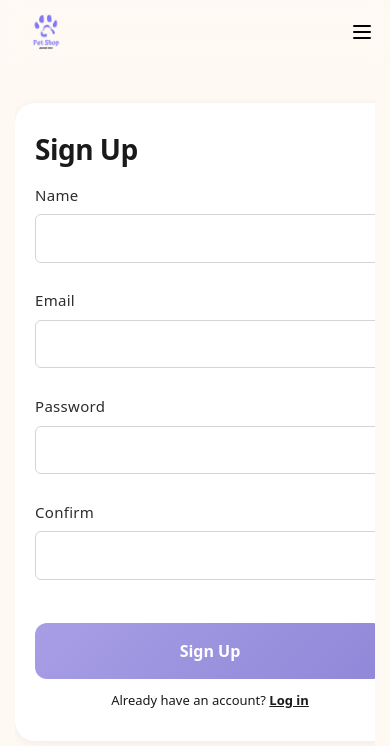
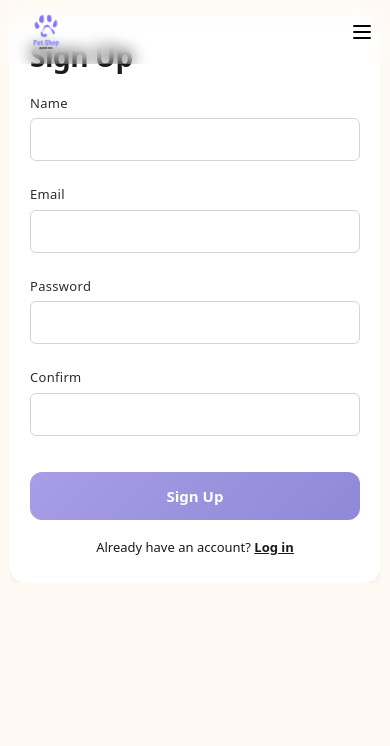
Before and after one commit to independent-project-2/HappyTail-Frontend, a React (Vite) app: page /signup in a window 390 px wide. Shown: the top 746 px of the page. Built offline with nearby package versions, Linux system fonts and the light colour scheme.

Commit message:
some add styles login page and signup page

```diff
--- a/src/pages/Login.tsx
+++ b/src/pages/Login.tsx
@@ -171,7 +171,7 @@ const Login: React.FC = () => {
           <div className="login-image-section">
             <div className="login-image-wrapper">
               <img
-                src="/assets/Images/5184127ebcbd53fe761cd4962df4875947ccd85f.png"
+                src="/assets/Images/1220ca60f061c741e0d04b9305745bf48e653e8d.png"
                 alt="Golden Retriever Puppy"
                 className="login-dog-image"
               />
--- a/src/styles/FormInput.css
+++ b/src/styles/FormInput.css
@@ -53,3 +53,40 @@
   margin-top: -4px;
   display: block;
 }
+
+/* Responsive Design */
+@media (max-width: 768px) {
+  .form-input-group {
+    gap: 6px;
+    margin-bottom: 16px;
+  }
+
+  .form-input-label {
+    font-size: 14px;
+  }
+
+  .form-input-field {
+    padding: 11px 14px;
+    font-size: 14px;
+  }
+}
+
+@media (max-width: 480px) {
+  .form-input-group {
+    gap: 5px;
+    margin-bottom: 14px;
+  }
+
+  .form-input-label {
+    font-size: 13px;
+  }
+
+  .form-input-field {
+    padding: 10px 12px;
+    font-size: 14px;
+  }
+
+  .form-input-error-message {
+    font-size: 12px;
+  }
+}
--- a/src/styles/LoginPage.css
+++ b/src/styles/LoginPage.css
@@ -164,7 +164,7 @@
 .login-image-section {
   background: transparent;
   display: flex;
-  align-items: flex-end;
+  align-items: center;
   justify-content: center;
   padding: 0;
   padding-left: clamp(15px, 2vw, 30px);
@@ -179,7 +179,7 @@
   width: 100%;
   height: 100%;
   display: flex;
-  align-items: flex-end;
+  align-items: center;
   justify-content: center;
   position: relative;
   overflow: hidden;
@@ -191,17 +191,20 @@
   width: auto;
   height: auto;
   object-fit: contain;
-  object-position: bottom center;
+  object-position: center center;
   border: none;
   border-radius: 0;
   filter: drop-shadow(0 4px 8px rgba(0, 0, 0, 0.08));
 }
 
 /* Responsive Design */
+
+/* Tablets and Below (1024px) */
 @media (max-width: 1024px) {
   .login-container {
     grid-template-columns: 1fr;
-    max-width: 500px;
+    max-width: 600px;
+    padding: 20px;
   }
 
   .login-image-section {
@@ -209,26 +212,132 @@
   }
 
   .login-form-section {
-    padding: 40px 30px;
+    margin-right: 0;
+    padding: clamp(25px, 4vh, 50px) clamp(25px, 5vw, 50px);
+    border-radius: 20px;
+  }
+
+  .login-page {
+    position: relative;
   }
 }
 
-@media (max-width: 480px) {
-  .login-title {
-    font-size: 28px;
+/* Mobile Landscape and Small Tablets (768px) */
+@media (max-width: 768px) {
+  .login-content {
+    padding: 15px;
+  }
+
+  .login-container {
+    max-width: 100%;
+    padding: 10px;
   }
 
   .login-form-section {
-    padding: 30px 20px;
+    padding: 30px 25px;
   }
 
-  .login-content {
-    padding: 20px 15px;
+  .login-title {
+    font-size: 32px;
+    margin-bottom: 25px;
+  }
+
+  .login-form {
+    gap: 8px;
   }
 
   .login-options {
     flex-direction: column;
     align-items: flex-start;
+    gap: 12px;
+    margin: 15px 0 20px 0;
+  }
+
+  .login-button {
+    padding: 14px;
+    font-size: 15px;
+  }
+
+  .login-footer {
+    font-size: 14px;
+    margin-top: 20px;
+  }
+}
+
+/* Mobile Portrait (480px) */
+@media (max-width: 480px) {
+  .login-page {
+    position: relative;
+    height: auto;
+    min-height: 100vh;
+  }
+
+  .login-content {
+    padding: 15px 10px;
+    align-items: flex-start;
+  }
+
+  .login-container {
+    padding: 0;
+    max-height: none;
+  }
+
+  .login-form-section {
+    padding: 25px 20px;
+    border-radius: 16px;
+    max-height: none;
+  }
+
+  .login-title {
+    font-size: 28px;
+    margin-bottom: 20px;
+  }
+
+  .login-form {
+    gap: 10px;
+  }
+
+  .login-options {
+    margin: 12px 0 18px 0;
+  }
+
+  .login-button {
+    padding: 13px;
+    font-size: 15px;
+    margin-top: 12px;
+  }
+
+  .login-footer {
+    font-size: 13px;
+    margin-top: 18px;
+  }
+
+  .login-checkbox {
+    font-size: 13px;
+  }
+
+  .login-forgot-link {
+    font-size: 13px;
+  }
+}
+
+/* Small Mobile (360px) */
+@media (max-width: 360px) {
+  .login-form-section {
+    padding: 20px 15px;
+  }
+
+  .login-title {
+    font-size: 24px;
+    margin-bottom: 15px;
+  }
+
+  .login-button {
+    padding: 12px;
+    font-size: 14px;
+  }
+
+  .login-options {
     gap: 10px;
   }
 }
--- a/src/styles/SignUpPage.css
+++ b/src/styles/SignUpPage.css
@@ -90,20 +90,6 @@
   margin-top: clamp(8px, 1vh, 16px);
 }
 
-.signup-button {
-  width: 100%;
-  padding: 16px;
-  font-size: 16px;
-  font-weight: 600;
-  color: #ffffff;
-  background: linear-gradient(135deg, #a89ee6 0%, #9088d8 100%);
-  border: none;
-  border-radius: 12px;
-  cursor: pointer;
-  transition: all 0.3s ease;
-  margin-top: 16px;
-}
-
 .signup-button:hover:not(:disabled) {
   background: linear-gradient(135deg, #9888d6 0%, #8078c8 100%);
   transform: translateY(-2px);
@@ -112,6 +98,11 @@
 
 .signup-button:active:not(:disabled) {
   transform: translateY(0);
+}
+
+.signup-button:disabled {
+  opacity: 0.6;
+  cursor: not-allowed;
 }
 
 .signup-footer {
@@ -170,10 +161,13 @@
 }
 
 /* Responsive Design */
+
+/* Tablets and Below (1024px) */
 @media (max-width: 1024px) {
   .signup-container {
     grid-template-columns: 1fr;
-    max-width: 500px;
+    max-width: 600px;
+    padding: 20px;
   }
 
   .signup-image-section {
@@ -181,20 +175,109 @@
   }
 
   .signup-form-section {
-    padding: 40px 30px;
+    margin-right: 0;
+    padding: clamp(25px, 4vh, 50px) clamp(25px, 5vw, 50px);
+    border-radius: 20px;
+  }
+
+  .signup-page {
+    position: relative;
   }
 }
 
-@media (max-width: 480px) {
-  .signup-title {
-    font-size: 28px;
+/* Mobile Landscape and Small Tablets (768px) */
+@media (max-width: 768px) {
+  .signup-content {
+    padding: 15px;
+  }
+
+  .signup-container {
+    max-width: 100%;
+    padding: 10px;
   }
 
   .signup-form-section {
-    padding: 30px 20px;
+    padding: 30px 25px;
+  }
+
+  .signup-title {
+    font-size: 32px;
+    margin-bottom: 25px;
+  }
+
+  .signup-form {
+    gap: 8px;
+  }
+
+  .signup-button {
+    padding: 14px;
+    font-size: 15px;
+  }
+
+  .signup-footer {
+    font-size: 14px;
+    margin-top: 20px;
+  }
+}
+
+/* Mobile Portrait (480px) */
+@media (max-width: 480px) {
+  .signup-page {
+    position: relative;
+    height: auto;
+    min-height: 100vh;
   }
 
   .signup-content {
+    padding: 15px 10px;
+    align-items: flex-start;
+  }
+
+  .signup-container {
+    padding: 0;
+    max-height: none;
+  }
+
+  .signup-form-section {
+    padding: 25px 20px;
+    border-radius: 16px;
+    max-height: none;
+  }
+
+  .signup-title {
+    font-size: 28px;
+    margin-bottom: 20px;
+  }
+
+  .signup-form {
+    gap: 10px;
+  }
+
+  .signup-button {
+    padding: 13px;
+    font-size: 15px;
+    margin-top: 12px;
+  }
+
+  .signup-footer {
+    font-size: 13px;
+    margin-top: 18px;
+  }
+}
+
+/* Small Mobile (360px) */
+@media (max-width: 360px) {
+  .signup-form-section {
     padding: 20px 15px;
   }
+
+  .signup-title {
+    font-size: 24px;
+    margin-bottom: 15px;
+  }
+
+  .signup-button {
+    padding: 12px;
+    font-size: 14px;
+  }
 }
```
Also changed, not shown: public/assets/Images/1220ca60f061c741e0d04b9305745bf48e653e8d.png (added).
